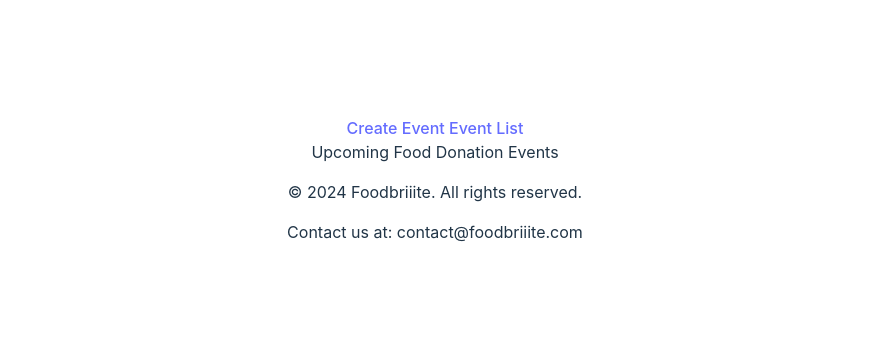
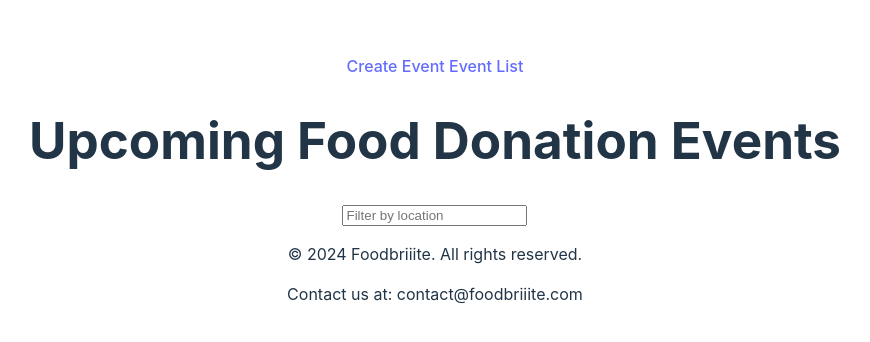
Before and after one commit to SaraM09/hackathon-1-front-end, a React (Vite) app: page /donation-event-list in a window 1280 px wide. Shown: the part 212-554 px from the top of the page, without its empty margins (205-1075 px from the left). Built offline with nearby package versions, Linux system fonts and the light colour scheme.

Commit message:
added input form to filter by location

```diff
--- a/src/components/DonationEventList.jsx
+++ b/src/components/DonationEventList.jsx
@@ -33,7 +33,15 @@ const DonationEventList = () => {
 
 
   return (
-  <div>Upcoming Food Donation Events</div>
+  <div>
+    <h1>Upcoming Food Donation Events</h1>
+    <input
+        type="text"
+        placeholder="Filter by location"
+        value={filter}
+        onChange={handleFilterChange}
+      />
+    </div>
 
 
   )
```
